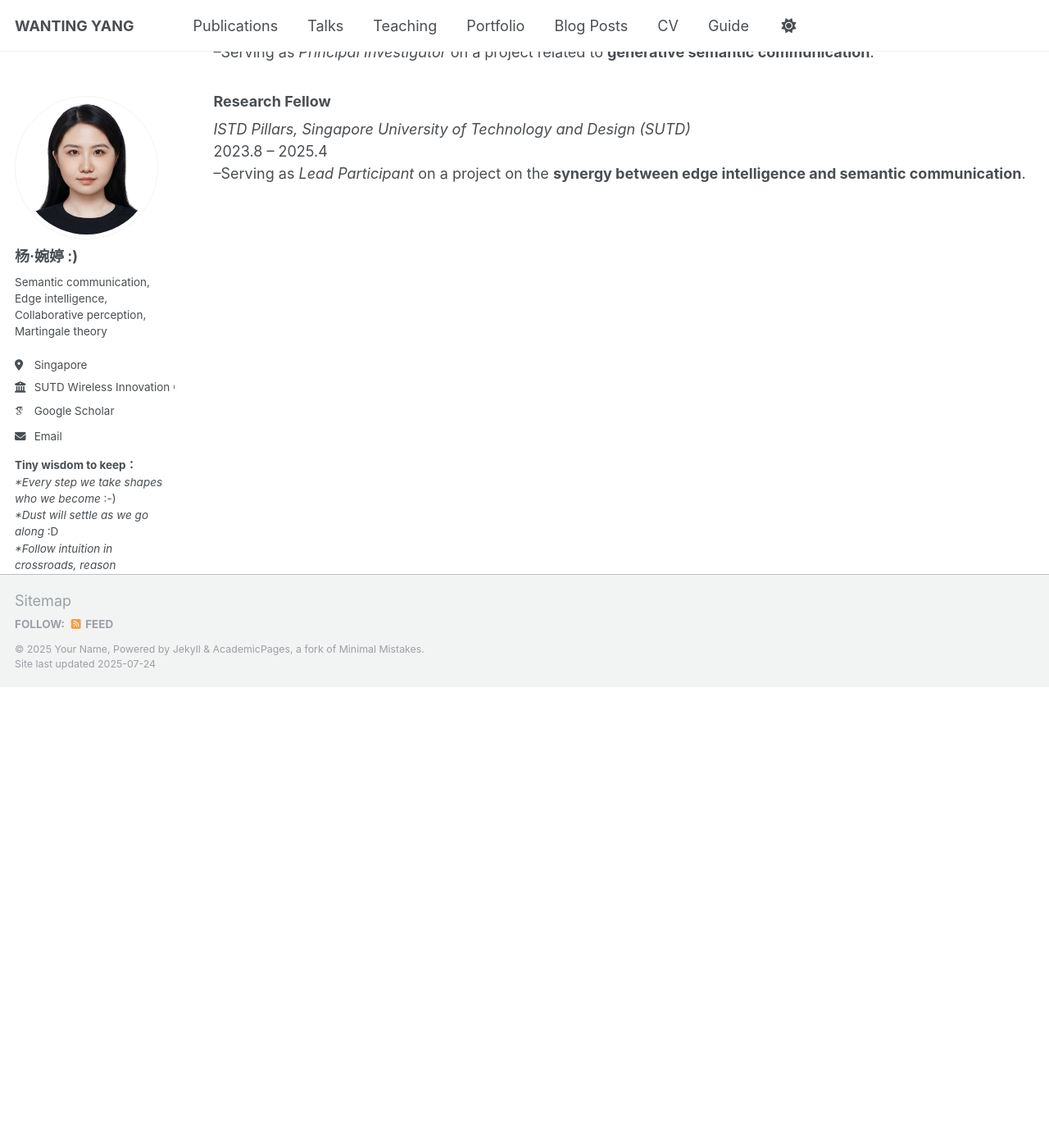
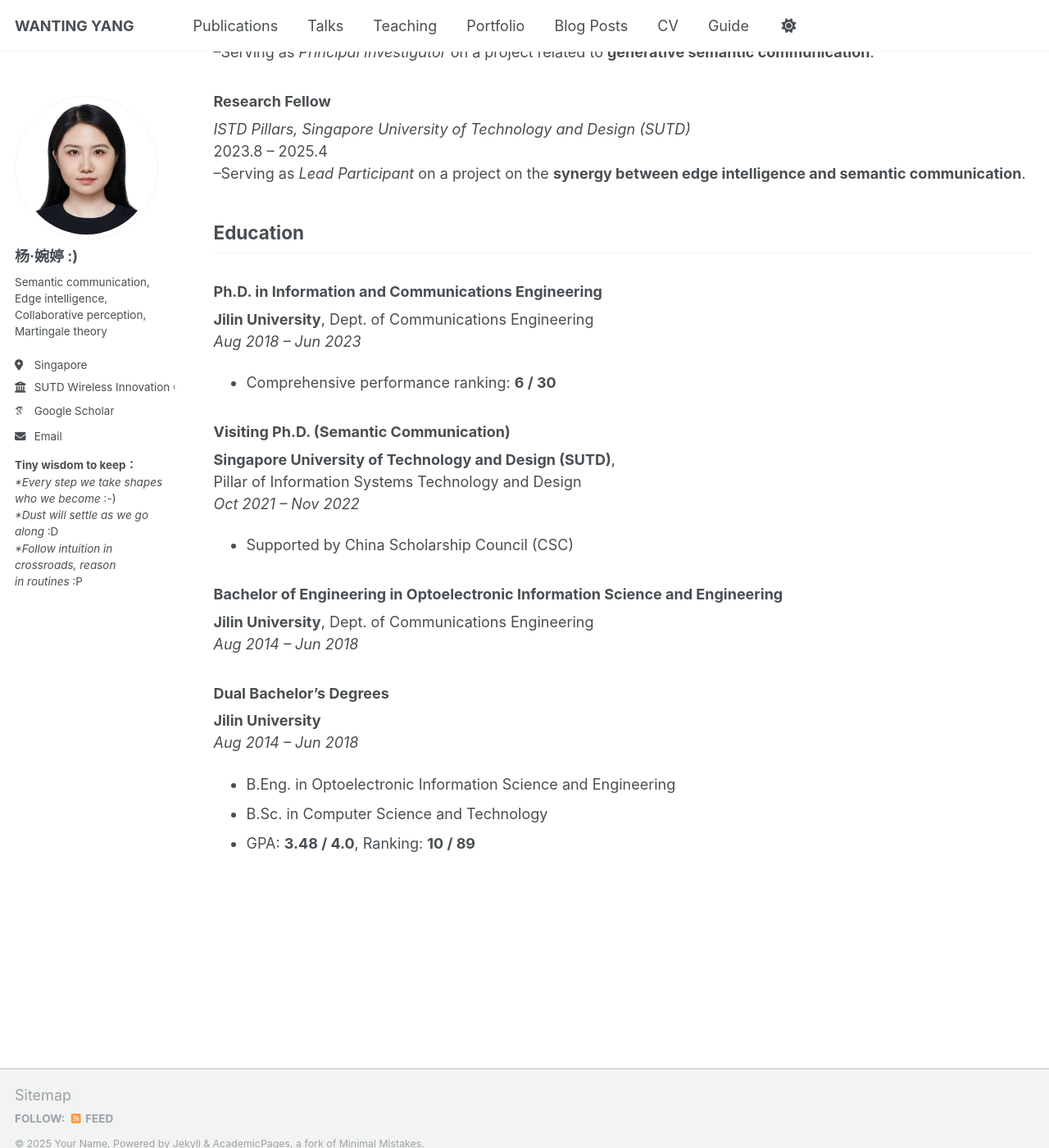
Before and after one commit to wty2011jl/wty2011jl.github.io, a Jekyll site: the page built from _pages/about.md, in a window 1280 px wide and 1400 px high, scrolled down 562 px. Shown: the whole window at 82% size. Built offline with Jekyll 4.4.1, drawn with Linux system fonts in a browser that asks for light colours; some web fonts are replaced; a script that is not in the unit is left out.

Commit message:
Update about.md

```diff
--- a/_pages/about.md
+++ b/_pages/about.md
@@ -21,3 +21,27 @@ She has served as a Technical Program Committee (TPC) member and reviewer for fl
 *ISTD Pillars, Singapore University of Technology and Design (SUTD)*
 2023.8 – 2025.4
 --Serving as *Lead Participant* on a project on the **synergy between edge intelligence and semantic communication**.
+
+## Education
+
+### Ph.D. in Information and Communications Engineering
+**Jilin University**, Dept. of Communications Engineering
+*Aug 2018 – Jun 2023*
+- Comprehensive performance ranking: **6 / 30**
+
+### Visiting Ph.D. (Semantic Communication)
+**Singapore University of Technology and Design (SUTD)**,
+Pillar of Information Systems Technology and Design
+*Oct 2021 – Nov 2022*
+- Supported by China Scholarship Council (CSC)
+
+### Bachelor of Engineering in Optoelectronic Information Science and Engineering
+**Jilin University**, Dept. of Communications Engineering
+*Aug 2014 – Jun 2018*
+
+### Dual Bachelor's Degrees
+**Jilin University**
+*Aug 2014 – Jun 2018*
+- B.Eng. in Optoelectronic Information Science and Engineering
+- B.Sc. in Computer Science and Technology
+- GPA: **3.48 / 4.0**, Ranking: **10 / 89**
```
